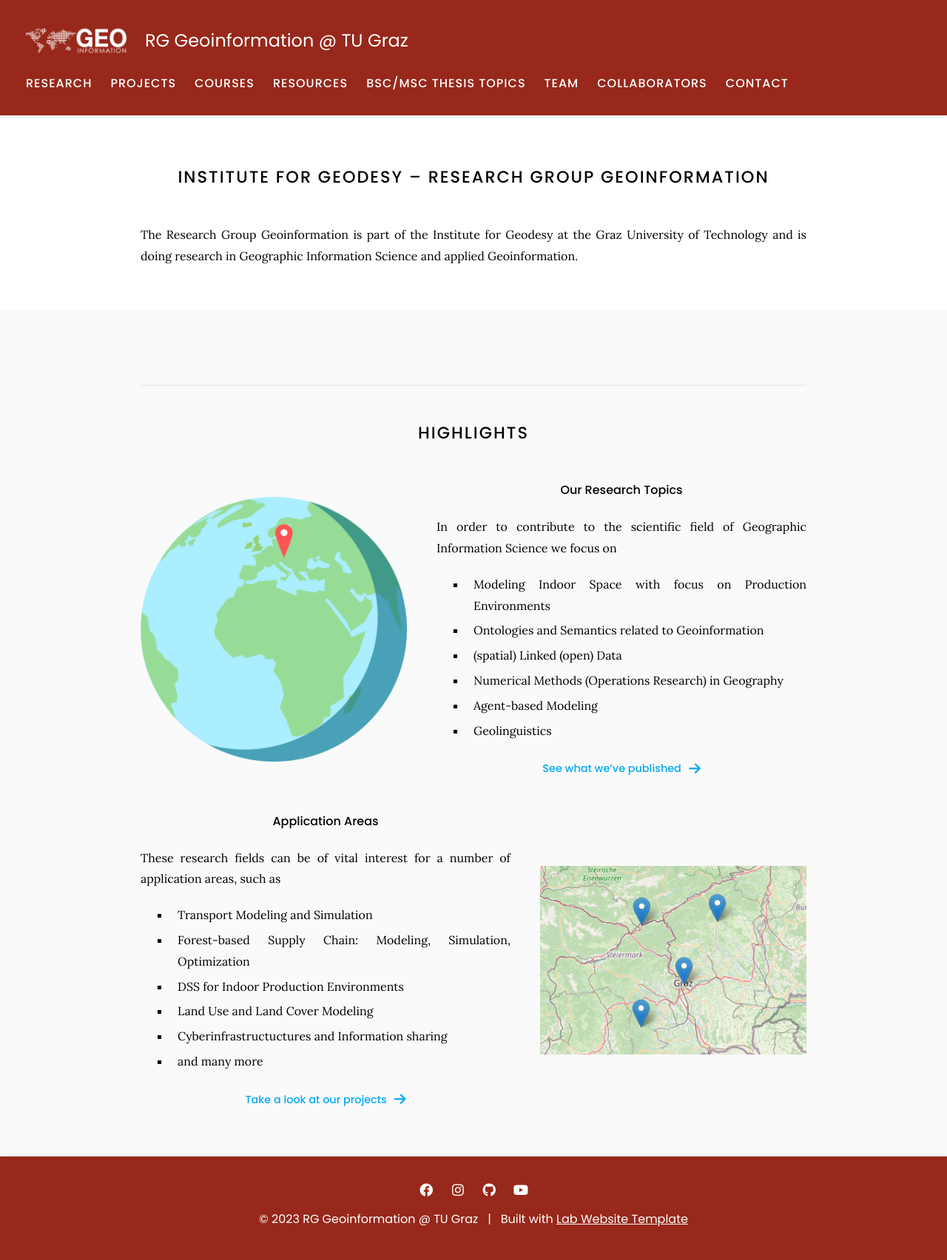
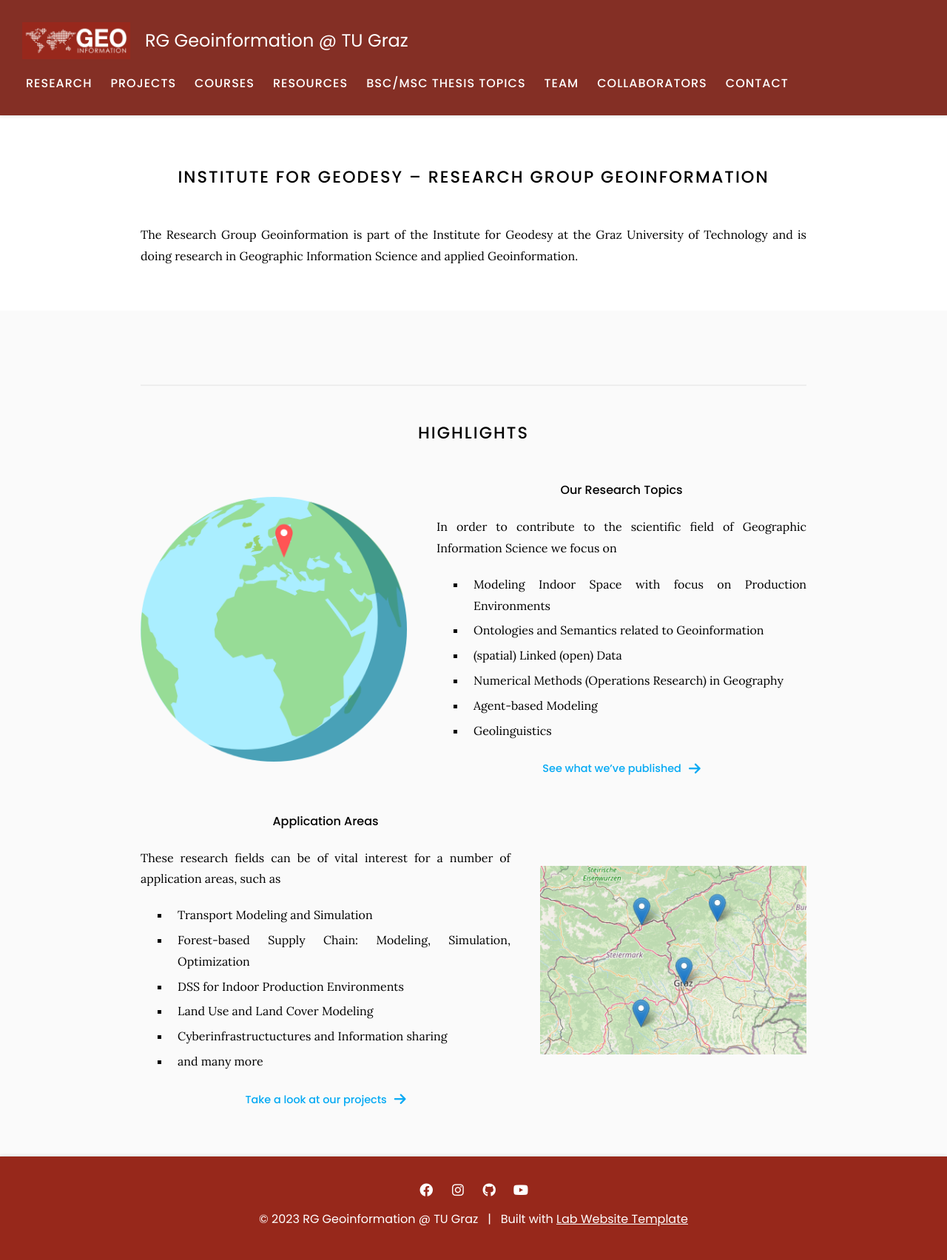
Before and after one commit to Geoinfo-TUGraz/Geoinfo-TUGraz.github.io, a Jekyll site: the page built from index.md, in a window 1280 px wide. Shown: the whole page at 74% size. Built offline with Jekyll 4.4.1, drawn with Linux system fonts in a browser that asks for light colours.

Commit message:
Update header.scss

```diff
--- a/css/header.scss
+++ b/css/header.scss
@@ -13,7 +13,7 @@ header {
   gap: 20px;
   padding: 30px;
   color: $white;
-  background: #98281c;
+  background: #803128;
   box-shadow: $shadow;
 
   & * {
```
